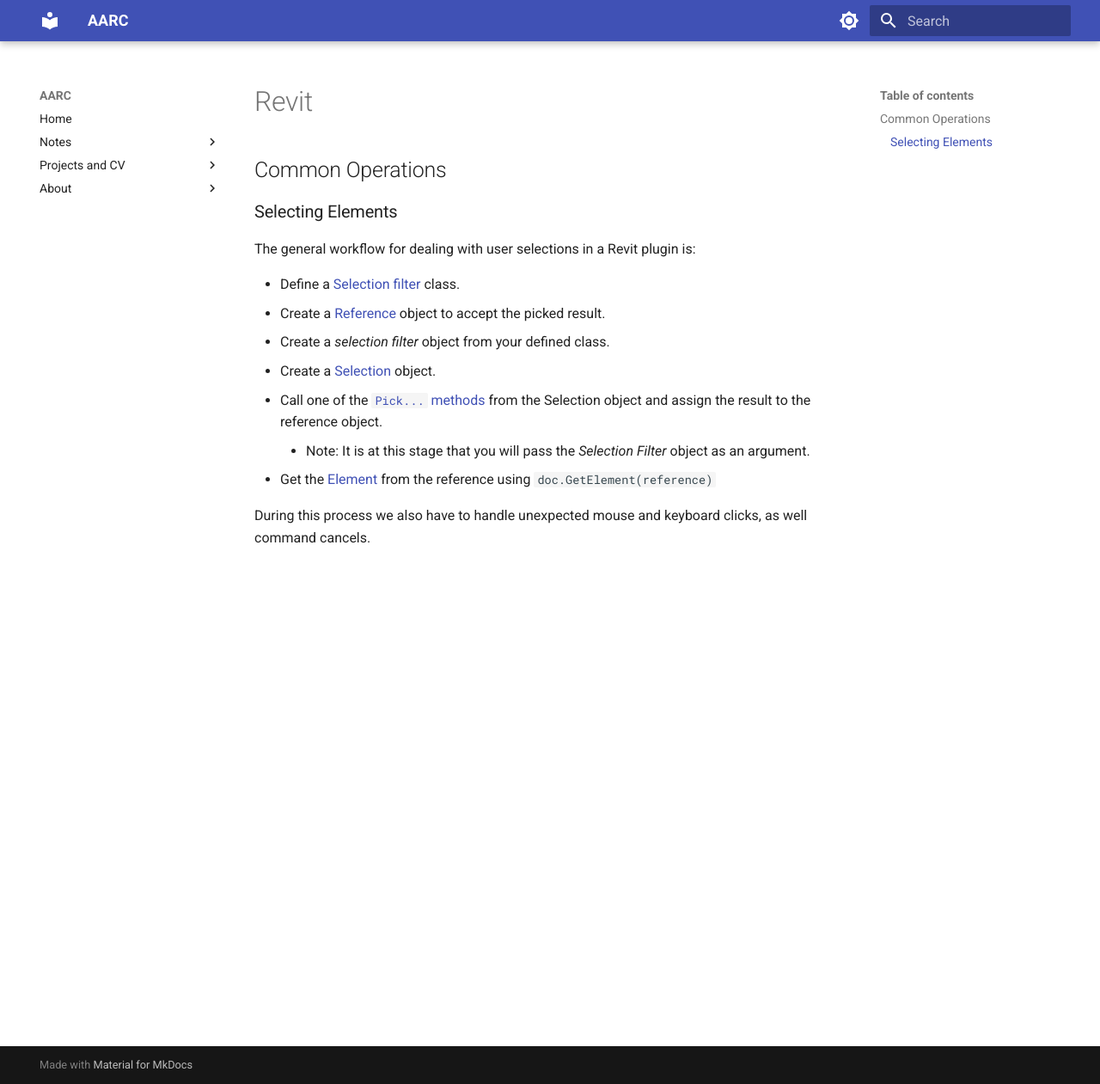
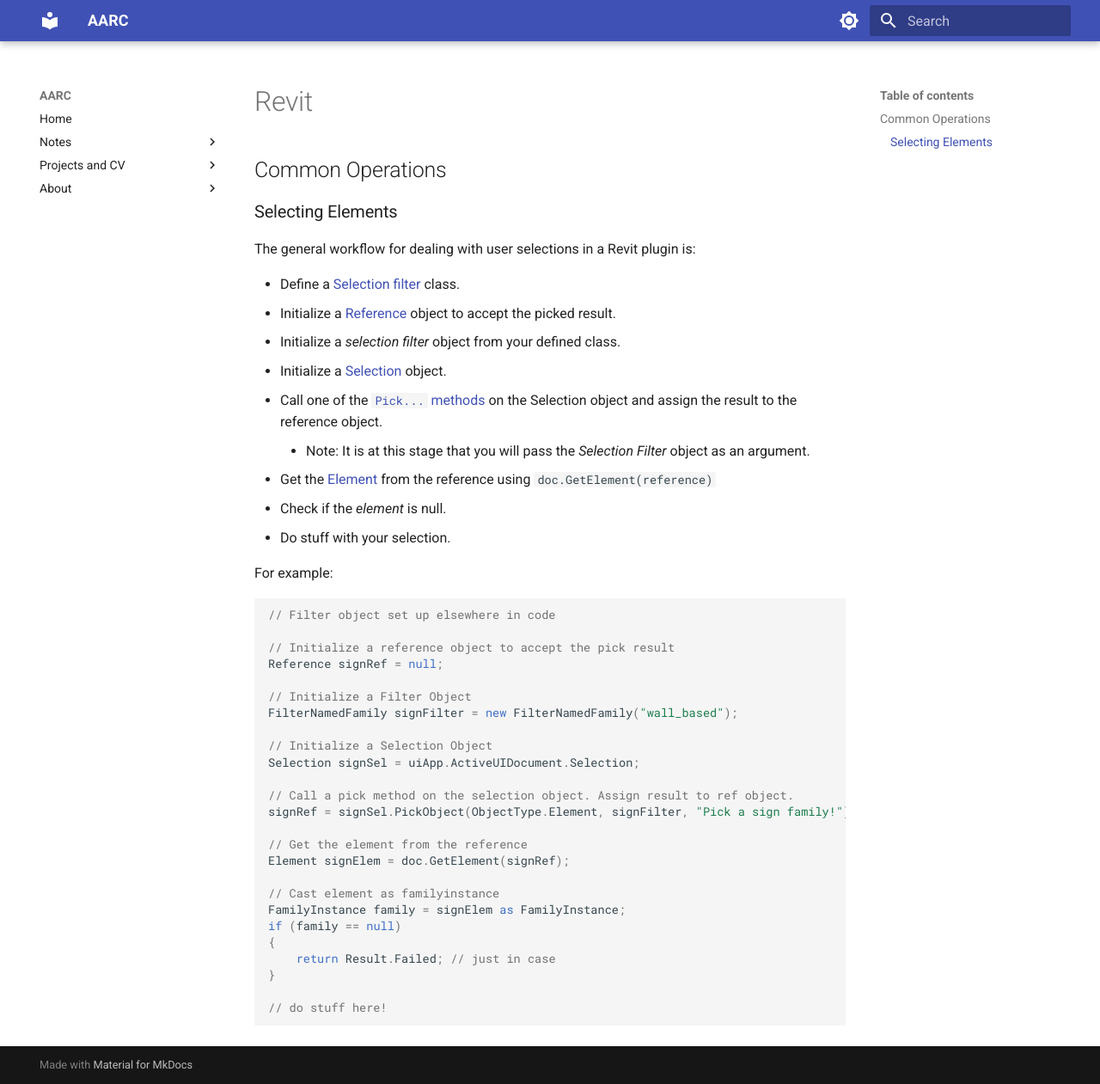
Before and after one commit to aarcThom/aarcio, an MkDocs documentation site: the page built from docs/Notes/Frameworks_SDKs/revit_api/revit.md, in a window 1280 px wide and 1261 px high. Shown: the whole window at 86% size. Built offline with MkDocs 1.6.1 and Material for MkDocs 9.7.7, drawn with Linux system fonts in a browser that asks for light colours.

Commit message:
Finish Revit selection procedure

````diff
--- a/docs/Notes/Frameworks_SDKs/revit_api/revit.md
+++ b/docs/Notes/Frameworks_SDKs/revit_api/revit.md
@@ -7,11 +7,42 @@
 The general workflow for dealing with user selections in a Revit plugin is:
 
 * Define a [Selection filter](concepts.md#iselectionfilter-interface) class.
-* Create a [Reference](concepts.md#reference) object to accept the picked result.
-* Create a *selection filter* object from your defined class.
-* Create a [Selection](https://www.revitapidocs.com/2024/31b73d46-7d67-5dbb-4dad-80aa597c9afc.htm) object.
-* Call one of the [`Pick...` methods](https://www.revitapidocs.com/2024/8eccaa93-cc99-fd37-15ad-24d201985d9b.htm) from the Selection object and assign the result to the reference object.
+* Initialize a [Reference](concepts.md#reference) object to accept the picked result.
+* Initialize a *selection filter* object from your defined class.
+* Initialize a [Selection](https://www.revitapidocs.com/2024/31b73d46-7d67-5dbb-4dad-80aa597c9afc.htm) object.
+* Call one of the [`Pick...` methods](https://www.revitapidocs.com/2024/8eccaa93-cc99-fd37-15ad-24d201985d9b.htm) on the Selection object and assign the result to the reference object.
     * Note: It is at this stage that you will pass the *Selection Filter* object as an argument.
 * Get the [Element](concepts.md#element) from the reference using `doc.GetElement(reference)`
+* Check if the *element* is null.
+* Do stuff with your selection.
 
-During this process we also have to handle unexpected mouse and keyboard clicks, as well command cancels.
+For example:
+
+```csharp
+
+// Filter object set up elsewhere in code
+
+// Initialize a reference object to accept the pick result
+Reference signRef = null;
+
+// Initialize a Filter Object
+FilterNamedFamily signFilter = new FilterNamedFamily("wall_based");
+
+// Initialize a Selection Object
+Selection signSel = uiApp.ActiveUIDocument.Selection;
+
+// Call a pick method on the selection object. Assign result to ref object.
+signRef = signSel.PickObject(ObjectType.Element, signFilter, "Pick a sign family!");
+
+// Get the element from the reference
+Element signElem = doc.GetElement(signRef);
+
+// Cast element as familyinstance
+FamilyInstance family = signElem as FamilyInstance;
+if (family == null)
+{
+    return Result.Failed; // just in case
+}
+
+// do stuff here!
+```
````
Also changed, not shown: docs/index.md (+1 -1 lines), docs/notes/frameworks_sdks/revit_api/concepts.md (+26 -0 lines), docs/notes/frameworks_sdks/revit_api/revit.md (+36 -5 lines).
